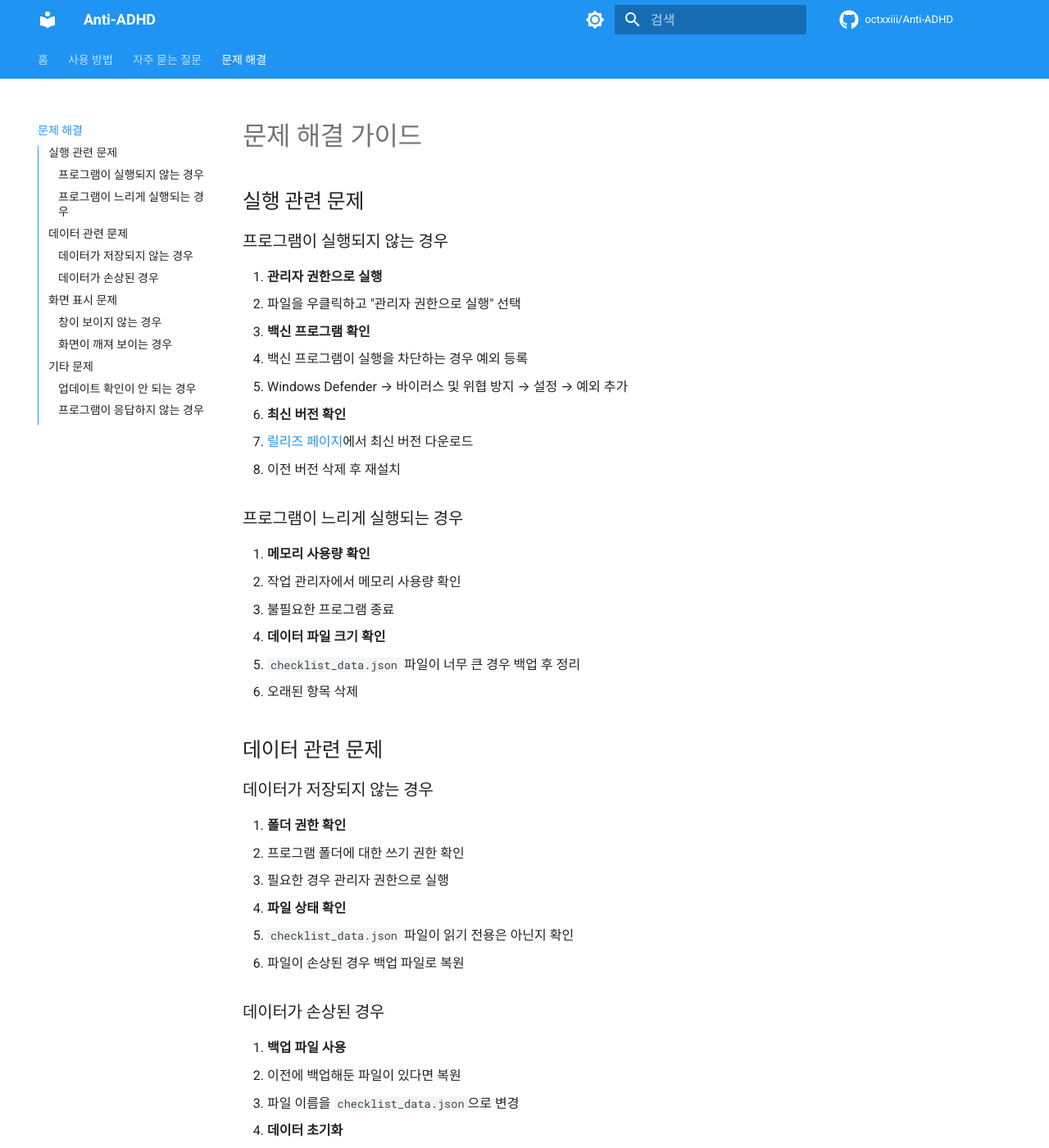
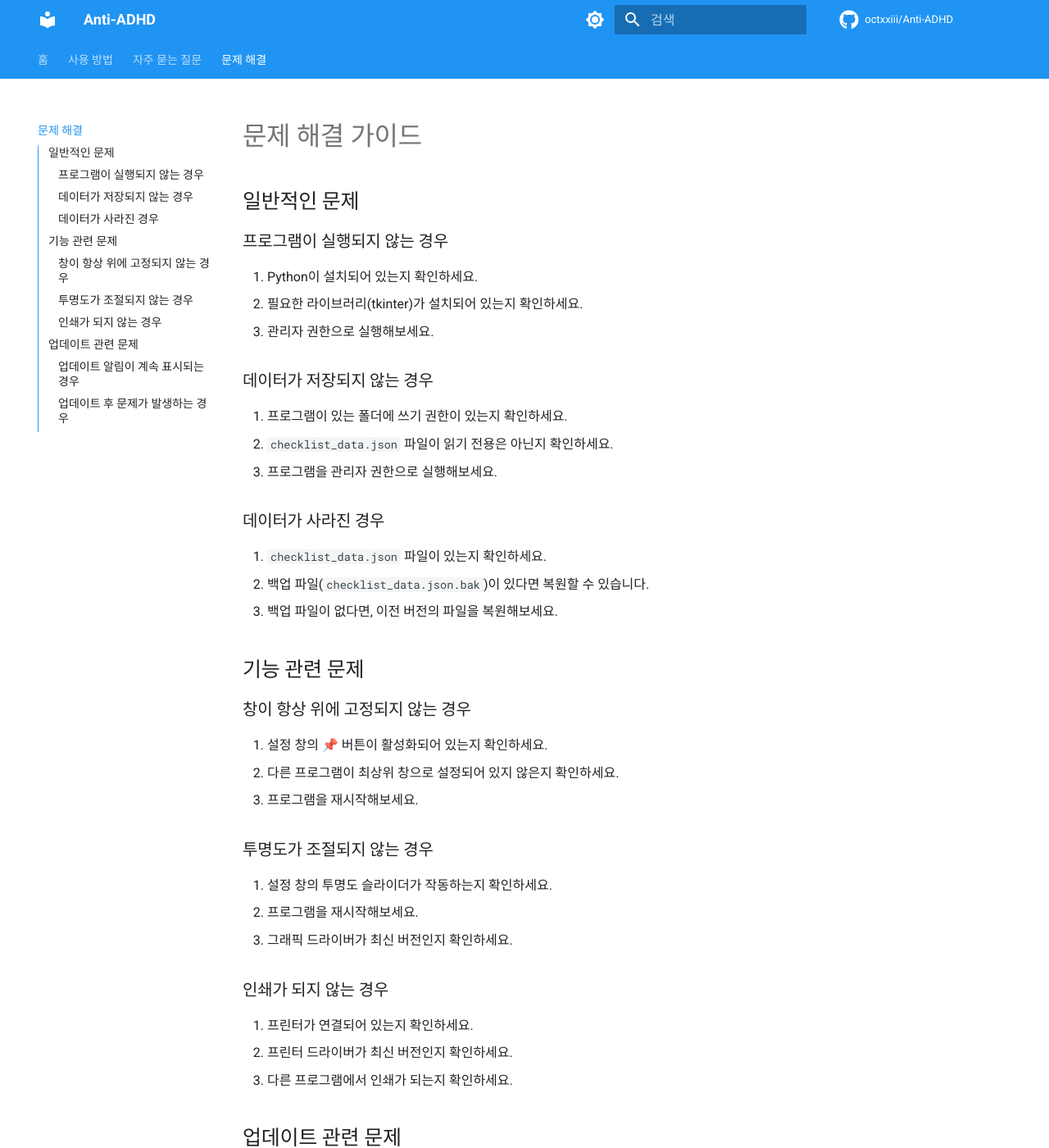
Before and after one commit to octxxiii/Anti-ADHD-Desktop-App-, an MkDocs documentation site: the page built from docs/troubleshooting.md, in a window 1280 px wide and 1400 px high. Shown: the whole window at 82% size. Built offline with MkDocs 1.6.1 and Material for MkDocs 9.7.7, drawn with Linux system fonts in a browser that asks for light colours; comment, search, counter and statistics services are not loaded; some of the changed text lies outside the part shown.

```diff
--- a/docs/faq.md
+++ b/docs/faq.md
@@ -1,53 +1,34 @@
 # 자주 묻는 질문
 
-## 프로그램 설치 관련
+## 일반적인 질문
 
-### Q: 프로그램 설치 방법이 어떻게 되나요?
-A: 별도의 설치 과정이 필요 없습니다. 다운로드한 `anti_adhd.exe` 파일을 실행하면 바로 사용할 수 있습니다.
-
-### Q: Windows 외의 다른 운영체제에서도 사용할 수 있나요?
-A: 현재는 Windows 운영체제만 지원합니다.
-
-### Q: 바이러스 백신에서 경고가 뜹니다.
-A: 이는 디지털 서명이 없는 실행 파일에 대한 일반적인 경고입니다. 프로그램은 안전하며, GitHub에서 직접 다운로드하시면 됩니다.
-
-## 데이터 관리
-
-### Q: 작성한 내용이 자동으로 저장되나요?
-A: 네, 모든 변경사항이 자동으로 저장됩니다.
+### Q: 프로그램을 어떻게 시작하나요?
+A: `anti_adhd.py` 파일을 실행하면 프로그램이 시작됩니다. Python이 설치되어 있어야 합니다.
 
 ### Q: 데이터는 어디에 저장되나요?
-A: 프로그램과 같은 폴더에 `checklist_data.json` 파일로 저장됩니다.
+A: 데이터는 프로그램이 실행된 디렉토리의 `checklist_data.json` 파일에 저장됩니다.
 
-### Q: 데이터 백업은 어떻게 하나요?
-A: `checklist_data.json` 파일을 복사해두시면 됩니다. 필요할 때 같은 이름으로 복원하면 됩니다.
+### Q: 창을 항상 위에 고정하려면 어떻게 하나요?
+A: 설정 창의 📌 버튼을 클릭하면 창이 항상 위에 고정됩니다.
 
-## 사용 관련
+## 기능 관련 질문
 
-### Q: 항목의 상세 내용은 어떻게 볼 수 있나요?
-A: 두 가지 방법이 있습니다:
-- 항목을 더블 클릭
-- 항목을 우클릭하여 '상세보기' 선택
+### Q: 할 일을 수정하려면 어떻게 하나요?
+A: 항목을 더블 클릭하거나 우클릭 후 '수정' 메뉴를 선택하여 수정할 수 있습니다.
 
-### Q: 화면이 너무 투명하거나 불투명할 때는?
-A: 우측 상단의 투명도 조절 슬라이더로 원하는 투명도를 설정할 수 있습니다.
+### Q: 체크리스트를 인쇄할 수 있나요?
+A: 네, 설정 창의 인쇄 버튼을 클릭하여 체크리스트를 인쇄할 수 있습니다.
 
-### Q: 프로그램이 항상 위에 표시되게 할 수 있나요?
-A: 네, 우측 상단의 핀 버튼(📌)을 클릭하면 프로그램이 항상 최상단에 표시됩니다.
+### Q: 자동 저장은 어떻게 작동하나요?
+A: 프로그램은 항목이 추가, 수정, 삭제될 때마다 자동으로 데이터를 저장합니다.
 
 ## 문제 해결
 
-### Q: 프로그램이 실행되지 않아요.
-A: 다음 사항을 확인해보세요:
-- Windows 운영체제인지 확인
-- 최신 버전을 다운로드했는지 확인
-- 관리자 권한으로 실행 시도
+### Q: 프로그램이 실행되지 않아요
+A: Python이 설치되어 있는지 확인하고, 필요한 라이브러리(tkinter)가 설치되어 있는지 확인하세요.
 
-### Q: 데이터가 저장되지 않아요.
-A: 다음 사항을 확인해보세요:
-- 프로그램이 있는 폴더에 쓰기 권한이 있는지 확인
-- `checklist_data.json` 파일이 읽기 전용은 아닌지 확인
-- 프로그램을 관리자 권한으로 실행해보기
+### Q: 데이터가 사라졌어요
+A: `checklist_data.json` 파일이 있는지 확인하고, 백업 파일(`checklist_data.json.bak`)이 있다면 복원할 수 있습니다.
 
-### Q: 업데이트는 어떻게 하나요?
-A: 프로그램이 시작될 때 자동으로 업데이트를 확인합니다. 새 버전이 있으면 알림이 표시되며, GitHub 릴리즈 페이지로 연결되는 링크가 제공됩니다.
+### Q: 업데이트 알림이 계속 표시돼요
+A: 최신 버전으로 업데이트하거나, 설정에서 자동 업데이트 확인을 비활성화할 수 있습니다.
--- a/docs/troubleshooting.md
+++ b/docs/troubleshooting.md
@@ -1,92 +1,47 @@
 # 문제 해결 가이드
 
-## 실행 관련 문제
+## 일반적인 문제
 
 ### 프로그램이 실행되지 않는 경우
-
-1. **관리자 권한으로 실행**
-   - 파일을 우클릭하고 "관리자 권한으로 실행" 선택
-
-2. **백신 프로그램 확인**
-   - 백신 프로그램이 실행을 차단하는 경우 예외 등록
-   - Windows Defender → 바이러스 및 위협 방지 → 설정 → 예외 추가
-
-3. **최신 버전 확인**
-   - [릴리즈 페이지](https://github.com/octxxiii/Anti-ADHD/releases/latest)에서 최신 버전 다운로드
-   - 이전 버전 삭제 후 재설치
-
-### 프로그램이 느리게 실행되는 경우
-
-1. **메모리 사용량 확인**
-   - 작업 관리자에서 메모리 사용량 확인
-   - 불필요한 프로그램 종료
-
-2. **데이터 파일 크기 확인**
-   - `checklist_data.json` 파일이 너무 큰 경우 백업 후 정리
-   - 오래된 항목 삭제
-
-## 데이터 관련 문제
+1. Python이 설치되어 있는지 확인하세요.
+2. 필요한 라이브러리(tkinter)가 설치되어 있는지 확인하세요.
+3. 관리자 권한으로 실행해보세요.
 
 ### 데이터가 저장되지 않는 경우
+1. 프로그램이 있는 폴더에 쓰기 권한이 있는지 확인하세요.
+2. `checklist_data.json` 파일이 읽기 전용은 아닌지 확인하세요.
+3. 프로그램을 관리자 권한으로 실행해보세요.
 
-1. **폴더 권한 확인**
-   - 프로그램 폴더에 대한 쓰기 권한 확인
-   - 필요한 경우 관리자 권한으로 실행
+### 데이터가 사라진 경우
+1. `checklist_data.json` 파일이 있는지 확인하세요.
+2. 백업 파일(`checklist_data.json.bak`)이 있다면 복원할 수 있습니다.
+3. 백업 파일이 없다면, 이전 버전의 파일을 복원해보세요.
 
-2. **파일 상태 확인**
-   - `checklist_data.json` 파일이 읽기 전용은 아닌지 확인
-   - 파일이 손상된 경우 백업 파일로 복원
+## 기능 관련 문제
 
-### 데이터가 손상된 경우
+### 창이 항상 위에 고정되지 않는 경우
+1. 설정 창의 📌 버튼이 활성화되어 있는지 확인하세요.
+2. 다른 프로그램이 최상위 창으로 설정되어 있지 않은지 확인하세요.
+3. 프로그램을 재시작해보세요.
 
-1. **백업 파일 사용**
-   - 이전에 백업해둔 파일이 있다면 복원
-   - 파일 이름을 `checklist_data.json`으로 변경
+### 투명도가 조절되지 않는 경우
+1. 설정 창의 투명도 슬라이더가 작동하는지 확인하세요.
+2. 프로그램을 재시작해보세요.
+3. 그래픽 드라이버가 최신 버전인지 확인하세요.
 
-2. **데이터 초기화**
-   - 프로그램을 종료하고 `checklist_data.json` 파일 삭제
-   - 프로그램 재시작하여 새로 시작
+### 인쇄가 되지 않는 경우
+1. 프린터가 연결되어 있는지 확인하세요.
+2. 프린터 드라이버가 최신 버전인지 확인하세요.
+3. 다른 프로그램에서 인쇄가 되는지 확인하세요.
 
-## 화면 표시 문제
+## 업데이트 관련 문제
 
-### 창이 보이지 않는 경우
+### 업데이트 알림이 계속 표시되는 경우
+1. 최신 버전으로 업데이트하세요.
+2. 설정에서 자동 업데이트 확인을 비활성화할 수 있습니다.
+3. GitHub 릴리즈 페이지에서 최신 버전을 확인하세요.
 
-1. **작업 표시줄 확인**
-   - 작업 표시줄에서 프로그램 아이콘 찾기
-   - 아이콘 우클릭 → "창 크기 복원"
-
-2. **투명도 설정 확인**
-   - 투명도가 최대로 설정되었을 수 있음
-   - 우측 상단의 투명도 슬라이더 조절
-
-### 화면이 깨져 보이는 경우
-
-1. **디스플레이 설정 확인**
-   - Windows 디스플레이 설정에서 배율 확인
-   - 100% 배율 권장
-
-2. **프로그램 재시작**
-   - 프로그램 완전 종료 후 재시작
-   - 필요한 경우 컴퓨터 재시작
-
-## 기타 문제
-
-### 업데이트 확인이 안 되는 경우
-
-1. **인터넷 연결 확인**
-   - 인터넷 연결 상태 확인
-   - 방화벽 설정 확인
-
-2. **수동 업데이트**
-   - [릴리즈 페이지](https://github.com/octxxiii/Anti-ADHD/releases/latest) 방문
-   - 최신 버전 수동 다운로드
-
-### 프로그램이 응답하지 않는 경우
-
-1. **작업 관리자로 종료**
-   - Ctrl + Alt + Delete → 작업 관리자
-   - Anti-ADHD 프로세스 종료
-
-2. **프로그램 재시작**
-   - 프로그램 완전 종료
-   - 잠시 후 재시작
+### 업데이트 후 문제가 발생하는 경우
+1. 프로그램을 재시작해보세요.
+2. 이전 버전으로 돌아가보세요.
+3. GitHub 이슈 페이지에 문제를 보고하세요.
```
